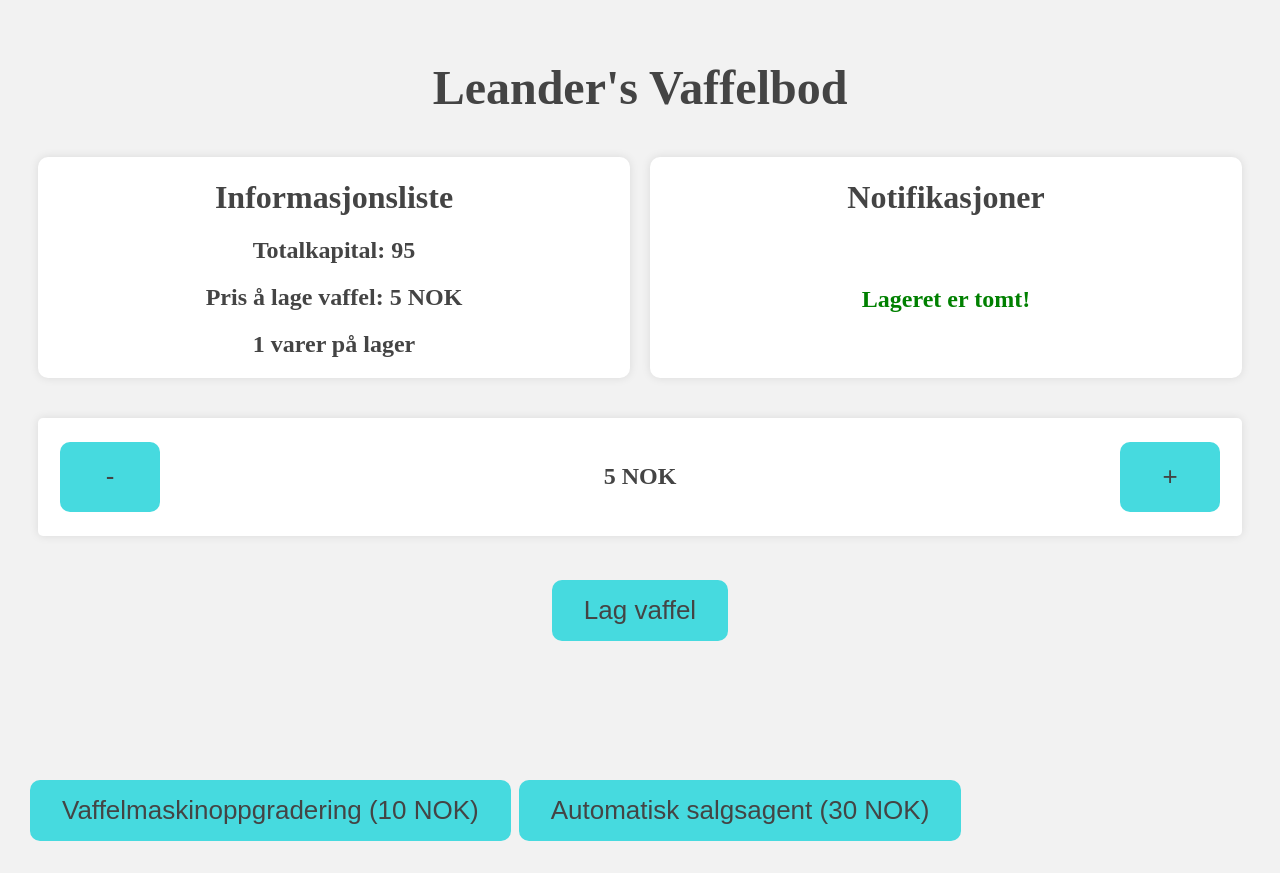
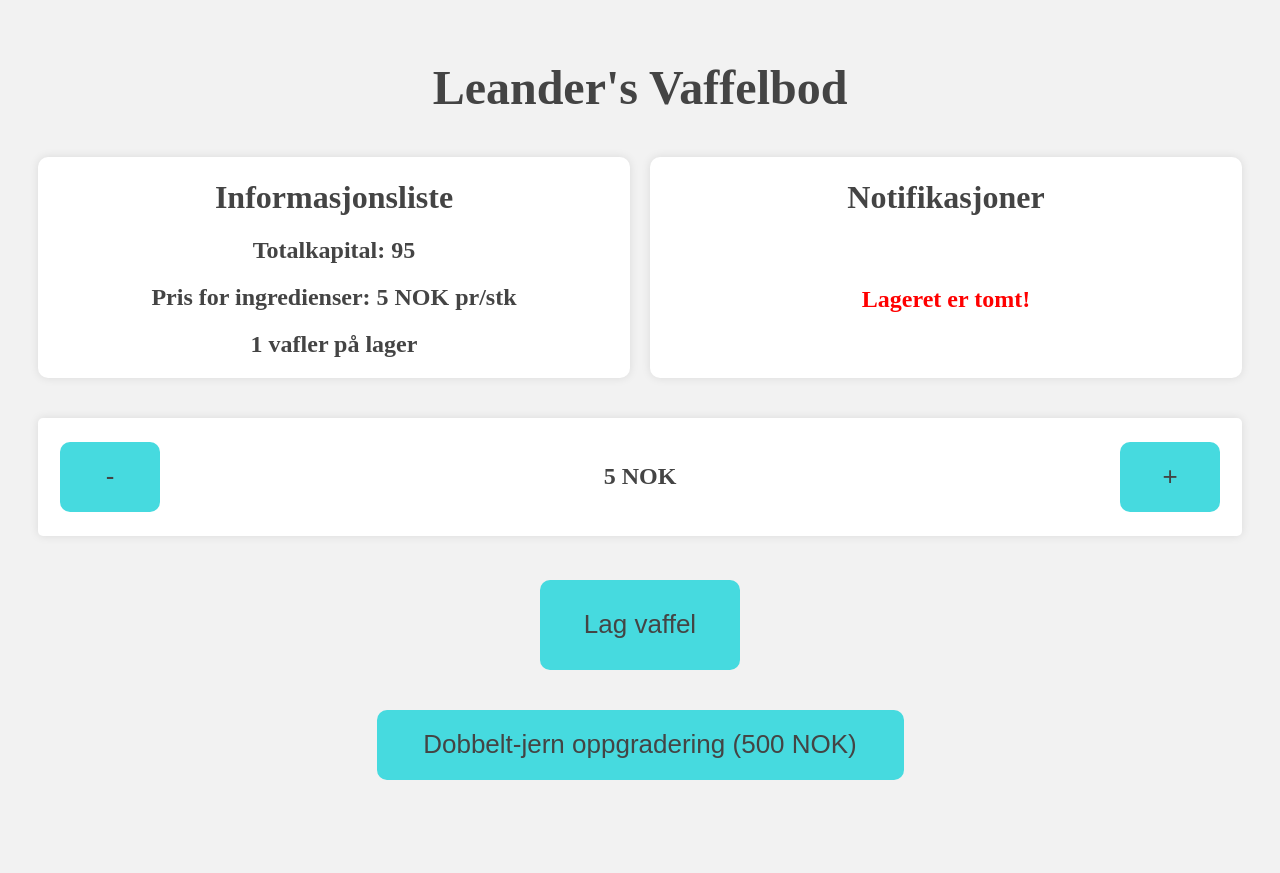
Before and after one commit to londer1/Vaffelboden-spill, a plain HTML site: page index.html in a window 1280 px wide. Both pictures are taken after a click on the button "Lag vaffel". After the commit the page ends 812 px from the top, so only its background shows below. Drawn offline with Linux system fonts and the light colour scheme.

Commit message:
yasssss :O

```diff
--- a/index.html
+++ b/index.html
@@ -18,15 +18,16 @@
                 Totalkapital: 100
             </h2>
             <h2 id="viserPrisIngredienser">
-                Pris å lage vaffel: 5 NOK
+                Pris for ingredienser: 5 NOK pr/stk
             </h2>
             <h2 id="viserVarebeholdning">
-                0 varer på lager
+                0 vafler på lager
             </h2>
         </div>
         <div class="dapa">
             <h1>Notifikasjoner</h2>
             <h2 id="notifi" class="notifikasjonsstyling">Du har ingen notifikasjoner</h2>
+            <h2 id="notifiNegativ" class="notifikasjonsstylingNegativ"></h2>
         </div>
     </div>
 
@@ -47,8 +48,7 @@
         </button>
     </div>
     <div class="oppgraderinger">
-        <button id="vaffelmaskinOppgradering" onclick="kjopOppgradering('vaffelmaskin')">Vaffelmaskinoppgradering (10 NOK)</button>
-        <button id="automatiskSalgsagent" onclick="kjopOppgradering('automatiskAgent')">Automatisk salgsagent (30 NOK)</button>
+        <button id="dobbeljernOppgradering" class="dobbeltjern" onclick="kjopOppgradering('dobbeljern')">Dobbelt-jern oppgradering (500 NOK)</button>
     </div>
 
 <!-- Denne teksten skal vises en kort stund når en vaffel selges -->
--- a/script.js
+++ b/script.js
@@ -6,21 +6,23 @@ let button = document.querySelector(".lageKnapp");
 let viserGjeldenePris = 5;
 // let prisJustering = 5;
 // let num = 5;
+let dobbeltjernOppgradering = false;
+let antallVaflerPerRunde = 1;
 
 function lagVaffel() {
     // Deaktiver
     button.disabled = true;
 
-    setTimeout(function() {
+    setTimeout(function () {
         // Aktiverer
         button.disabled = false;
     }, 2000);
 
     if (penger >= kostnad) {
-        varerPaLager++;
-        document.getElementById("viserVarebeholdning").textContent = varerPaLager + " varer på lager";
+        varerPaLager += antallVaflerPerRunde; // Oppdatert linje for å lage riktig antall vafler per runde
+        document.getElementById("viserVarebeholdning").textContent = varerPaLager + " vafler på lager";
 
-        penger -= kostnad;
+        penger -= kostnad * antallVaflerPerRunde; // Oppdatert linje for å trekke riktig beløp fra pengene
         document.getElementById("viserAntallKroner").textContent = "Totalkapital: " + penger;
     } else {
         alert("Ikke nok penger til å lage vafler!");
@@ -35,84 +37,58 @@ document.getElementById("prisNedKnapp").addEventListener("click", function() {
     viserGjeldenePris = Math.max(viserGjeldenePris - 1, kostnad);
     oppdaterPris();
 });
-
 document.getElementById("prisOppKnapp").addEventListener("click", function() {
     viserGjeldenePris++;
     oppdaterPris();
 });
-
 document.addEventListener("DOMContentLoaded", function() {
     setInterval(function() {
         forsokSelgVaffel();
-    }, 5000); //(5000 = 5 sekunder)
+    }, 5000);
 });
-
 function forsokSelgVaffel() {
     if (varerPaLager > 0) {
         let salgsSjanse = Math.random() * 100;
-
         salgsSjanse -= viserGjeldenePris / 2;
-
         if (salgsSjanse > 0) {
             penger += viserGjeldenePris;
             varerPaLager--;
-            document.getElementById("viserVarebeholdning").textContent = varerPaLager + " varer på lager";
+            document.getElementById("viserVarebeholdning").textContent = varerPaLager + " vafler på lager";
             document.getElementById("viserAntallKroner").textContent = "Totalkapital: " + penger;
-
             let salgsprosent = 100 - salgsSjanse;
             notifi("En vaffel ble solgt! Sjanse for salget: " + salgsprosent.toFixed(2) + "%");
         } else {
-            notifi("Du fikk ikke solgt, vent litt eller senk pris");
+            notifiNegativ("En kunde ombestemte seg, vent litt eller senk pris");
         }
     } else {
-        notifi("Lageret er tomt!");
+        notifiNegativ("Lageret er tomt!");
     }
 }
-
 function notifi(melding) {
     let notifikasjonPanel = document.getElementById("notifi");
     notifikasjonPanel.textContent = melding;
 }
+function notifiNegativ(melding) {
+    let notifikasjonPanel = document.getElementById("notifiNegativ");
+    notifikasjonPanel.textContent = melding;
 
+    // Tøm innholdet i "notifi"
+    let notifiPanel = document.getElementById("notifi");
+    notifiPanel.textContent = "";
+}
 
-
-
-
-// document.getElementById("selgVaffelKnapp").addEventListener("click", function() {
-//     if (varerPaLager > 0) {
-//         penger += viserGjeldenePris;
-//         varerPaLager--;
-//         document.getElementById("viserVarebeholdning").textContent = varerPaLager + " varer på lager";
-//         document.getElementById("viserAntallKroner").textContent = "Totalkapital: " + penger;
-//     } else {
-//         alert("Ingen vafler å selge!");
-//     }
-// });
-
-
-
-
-
-
-
-
-
-// function selg() {
-//     if (varerPaLager > 0) {
-//         varerPaLager--;
-//         penger = penger + kostnad;
-//         updateDisplay();
-//         console.log(penger + " moenymoney");
-//     }
-// }
-// function updateDisplay() {
-
-//     varerPaLagerGebi.textContent = varerPaLager + " vaffler på lager";
-//     moneyGebi.textContent = penger + " kr";
-// }
-
-
-// const varerPaLager = document.getElementById("varerPaLager");
-// const penger = document.getElementById("penger");
-
-// updateDisplay();
+function kjopOppgradering(oppgradering) {
+    if (oppgradering === 'dobbeljern' && !dobbeltjernOppgradering) {
+        if (penger >= 500) {
+            penger -= 500;
+            dobbeltjernOppgradering = true;
+            antallVaflerPerRunde = 2;
+            document.getElementById("viserAntallKroner").textContent = "Totalkapital: " + penger;
+            notifiNegativ("Du har oppgradert til dobbeltjern! Nå kan du lage 2 vafler per runde.");
+        } else {
+            notifiNegativ("Du har ikke nok penger til å kjøpe denne oppgraderingen.");
+        }
+    } else if (dobbeltjernOppgradering) {
+        notifiNegativ("Du har allerede oppgradert til dobbeltjern.");
+    }
+}
--- a/style.css
+++ b/style.css
@@ -6,16 +6,13 @@ body {
     font-family: 'Poppins', sans-serif;
     font-family: 'Roboto Slab', serif;
 }
-
 h1, h2 {
     color: #444;
 }
-
 .overskrift {
     text-align: center;
     font-size: 3rem;
 }
-
 .beholder {
     display: flex;
     justify-content: space-between;
@@ -28,7 +25,6 @@ h1, h2 {
     margin-left: 10px;
     margin-right: 10px;
 }
-
 button {
     background-color: #46dadf;
     color: #444;
@@ -57,13 +53,10 @@ button:hover {
     width: 100px;
     height: 70px;
 }
-
-
 #solgtTekst {
     color: green;
     font-size: 24px;
 }
-
 .skrift {
     text-align: center;
     /* padding: 20px; */
@@ -86,12 +79,21 @@ button:hover {
     grid-column: 1;
     margin: 10px;
 }
-
 .lageKnappPlassering {
     text-align: center;
-    height: 200px;
+    height: 130px;
 }
-
+.lageKnapp{
+    width: 200px;
+    height: 90px;
+}
+.oppgraderinger {
+    text-align: center;
+}
+.dobbeltjern {
+    width: 527px;
+    height: 70px;
+}
 .Notifikasjonspanel{
     text-align: center;
     padding: 20px;
@@ -105,3 +107,7 @@ button:hover {
     margin-top: 70px;
     color: green;
 }
+.notifikasjonsstylingNegativ {
+    margin-top: 70px;
+    color: red;
+}
```
